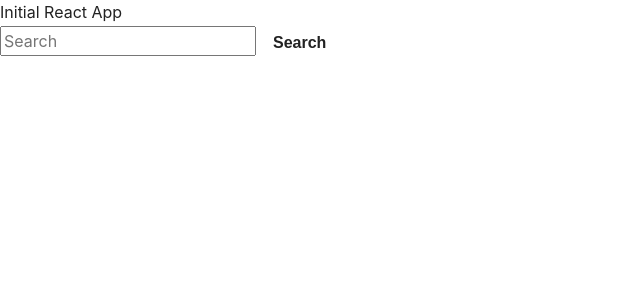
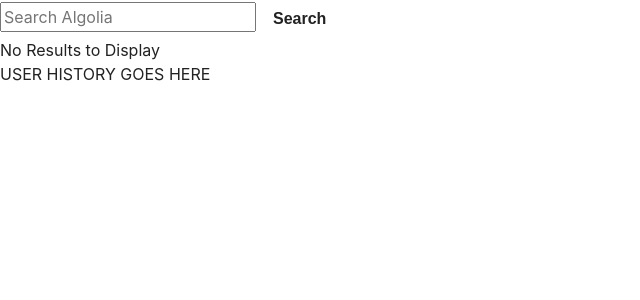
Before and after one commit to Cjochen2/Algolia-API_2.0, a React (Create React App) app: page / in a window 1280 px wide. Shown: the top 300 px of the page, without its empty margins (0-640 px from the left). Built offline with nearby package versions, Linux system fonts and the light colour scheme; a web font is replaced by a local one.

Commit message:
functionally app is complete, will print user history to the page and add some light styling to round it out. 1 console error to resolve that doesn't make sense

```diff
--- a/src/App.js
+++ b/src/App.js
@@ -1,14 +1,17 @@
-import SearchBar from './components/SearchBar'
+import SearchBar from './components/SearchBar';
+import SearchResults from './components/SearchResults';
+import UserHistory from './components/UserHistory'
 
 function App() {
   return (
     <div className="App">
       <header className="App-header">
-       Initial React App
        <SearchBar />
+       <SearchResults />
+       <UserHistory />
       </header>
     </div>
-  );
-}
+  )
+};
 
 export default App;
--- a/src/actions/index.js
+++ b/src/actions/index.js
@@ -0,0 +1,16 @@
+export const SEARCH_RESULTS = 'SEARCH_RESULTS';
+export const USER_HISTORY = 'USER_HISTORY';
+
+export const searchResults = (results) => {
+  return {
+    type: SEARCH_RESULTS,
+    results
+  }
+};
+
+export const userHistory = (query) => {
+    return {
+        type: USER_HISTORY,
+        query
+    }
+};
--- a/src/components/ResultsCard.js
+++ b/src/components/ResultsCard.js
@@ -0,0 +1,14 @@
+
+const ResultsCard = ({ article, key }) => {
+
+    return (
+        <div className='article' >
+            <div className='title'> Title: {article.title}</div>
+            <div className='author'> Author: {article.author}</div>
+            <div className='url'> Link: <a href={article.url} target='_blank' rel="noreferrer">{article.url}</a></div>
+
+        </div>
+    )
+}
+
+export default ResultsCard;
--- a/src/components/SearchBar.js
+++ b/src/components/SearchBar.js
@@ -1,8 +1,12 @@
 import React, { useState } from 'react';
-import axios from 'axios'
+import axios from 'axios';
+import { searchResults, userHistory } from "../actions";
+import { useDispatch } from 'react-redux';
+
 
 function SearchBar() {
     const [searchTerm, setSearchTerm] = useState('');
+    const dispatch = useDispatch();
 
     const handleChange = event => {
         setSearchTerm(event.target.value);
@@ -14,26 +18,28 @@ function SearchBar() {
         axios.get('http://hn.algolia.com/api/v1/search?query=' + searchTerm + "&tags=story")
             .then((response) => {
 
-                //results(response.data.items);
-                //setSearchTerm('');
-                //console.log(searchTerm)
+                dispatch(searchResults(response.data))
+                console.log(searchTerm)
+                dispatch(userHistory(searchTerm))
+                setSearchTerm('');
 
             })
     }
 
     return (
         <div className='searchBar'>
-            <form>
+            <form onSubmit={query}>
                 <input
                     type="text"
-                    placeholder="Search"
+                    name='search'
+                    placeholder="Search Algolia"
                     value={searchTerm}
                     onChange={handleChange}
                 />
-                <button type='button' className='btn' onClick={query}>Search</button>
+                <button type='submit' className='btn'>Search</button>
             </form>
         </div>
     )
 };
 
-export default SearchBar
+export default SearchBar;
--- a/src/components/SearchResults.js
+++ b/src/components/SearchResults.js
@@ -0,0 +1,15 @@
+import { useSelector } from 'react-redux';
+import ResultsCard from './ResultsCard';
+
+const SearchResults = () => {
+
+    const searchData = useSelector(state => state.results)
+
+    return (
+        <div>
+            {!searchData.hits ? "No Results to Display" : searchData.hits.map((info, i) => <ResultsCard article={info} key={i+1} />)}
+        </div>
+    )
+};
+
+export default SearchResults;
--- /dev/null
+++ b/src/components/UserHistory.js
@@ -0,0 +1,12 @@
+import { useSelector } from 'react-redux';
+
+const UserHistory = () => {
+
+    return (
+        <div className='userHistory'>
+            USER HISTORY GOES HERE
+        </div>
+    )
+};
+
+export default UserHistory;
--- a/src/index.js
+++ b/src/index.js
@@ -8,8 +8,11 @@ import { createStore } from 'redux';
 import { Provider } from 'react-redux';
 import rootReducer from './reducer';
 
-const store = createStore(rootReducer);
-store.subscribe(() => console.log('store', store.getState()));
+//The extra argument in store is for a Redux extension on Chrome. It allows the developer to see the full state tree
+
+const store = createStore(rootReducer,
+  window.__REDUX_DEVTOOLS_EXTENSION__ && window.__REDUX_DEVTOOLS_EXTENSION__()
+);
 
 const rootElement = document.getElementById('root')
 ReactDOM.render(
--- a/src/reducer/index.js
+++ b/src/reducer/index.js
@@ -1,7 +1,7 @@
 import {combineReducers} from 'redux';
 import {SEARCH_RESULTS, USER_HISTORY,} from "../actions";
 
-function results(state = [], action) {
+const results = (state = [], action) =>  {
   switch (action.type) {
     case SEARCH_RESULTS:
         console.log("Reducer: " + action.results)
@@ -9,16 +9,16 @@ function results(state = [], action) {
     default:
       return state;
   }
-}
+};
 
-function history(state = [], action) {
+const history = (state = [], action) => {
     switch (action.type) {
         case USER_HISTORY:
             return state.concat(action.query)
         default:
             return state;
     }
-}
+};
 
 const rootReducer = combineReducers({
   results,
```
